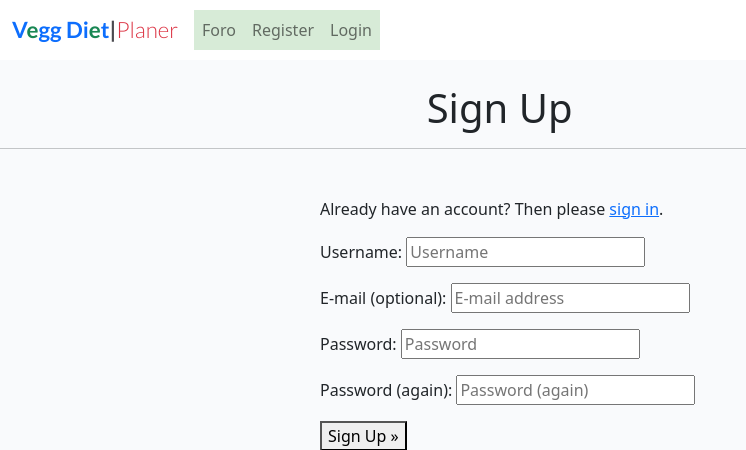
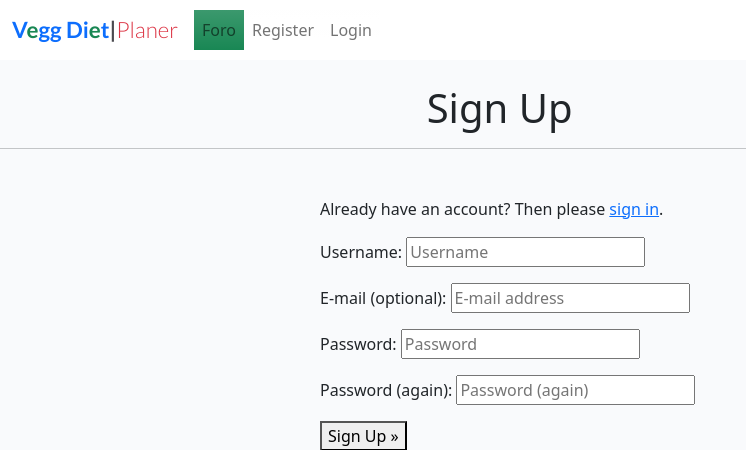
Before and after one commit to jdhernandezS1/CI_PP4_DjangoPY, a Django app: page /accounts/signup/ in a window 1280 px wide. Shown: the top 450 px of the page, without its empty margins (0-746 px from the left). Run offline with Django 3.2, Linux system fonts and the light colour scheme; some libraries are stand-ins or nearby versions.

Commit message:
Bootstrapp fixing colors

```diff
--- a/static/css/style.css
+++ b/static/css/style.css
@@ -144,9 +144,10 @@ body {
 }
 
 /* Hover classes */
-.hvr-bounce-out,
+/* .hvr-bounce-out,
 .hvr-buzz{
     background-color: rgba(0, 128, 0, 0.158);
 }
 
 .hvr-pulse-grow{}
+ */
--- a/templates/base.html
+++ b/templates/base.html
@@ -40,21 +40,21 @@
                         <a class="nav-link active" aria-current="page" href="{% url 'home' %}">Home</a>
                     </li> -->
                     <li class="nav-item hvr-buzz  ">
-                        <a class="nav-link" href="{% url 'posts' %}">Foro</a>
+                        <a class="nav-link bg-success bg-gradient" href="{% url 'posts' %}">Foro</a>
                     </li>
                     {% if user.is_authenticated %}
                     <li class="nav-item hvr-bounce-out ">
-                        <a class="nav-link" href="{% url 'account_logout' %}">Logout</a>
+                        <a class="nav-link bg-success bg-gradient" href="{% url 'account_logout' %}">Logout</a>
                     </li>
                     <li class="nav-item hvr-bounce-out ">
-                        <a class="nav-link" href="/">My Plan</a>
+                        <a class="nav-link bg-gradient" href="/">My Plan</a>
                     </li>
                     {% else %}
                     <li class="nav-item hvr-bounce-out ">
-                        <a class="nav-link" href="{% url 'account_signup' %}">Register</a>
+                        <a class="nav-link bg-gradient" href="{% url 'account_signup' %}">Register</a>
                     </li>
                     <li class="nav-item hvr-bounce-out ">
-                        <a class="nav-link" href="{% url 'account_login' %}">Login</a>
+                        <a class="nav-link bg-gradient" href="{% url 'account_login' %}">Login</a>
                     </li>
                     {% endif %}
                 </ul>
--- a/templates/index.html
+++ b/templates/index.html
@@ -8,7 +8,7 @@
 <hr>
 
 <!-- Gallery -->
-<div class="row gallery w-100">
+<div class="row gallery w-100 p-3">
         <div class="col-lg-4 col-md-12 mb-4 mb-lg-0">
           <img
             src="https://res.cloudinary.com/herokupp4/image/upload/c_pad,b_auto:predominant,fl_preserve_transparency/v1665689784/gallery_girl.jpg"
```
